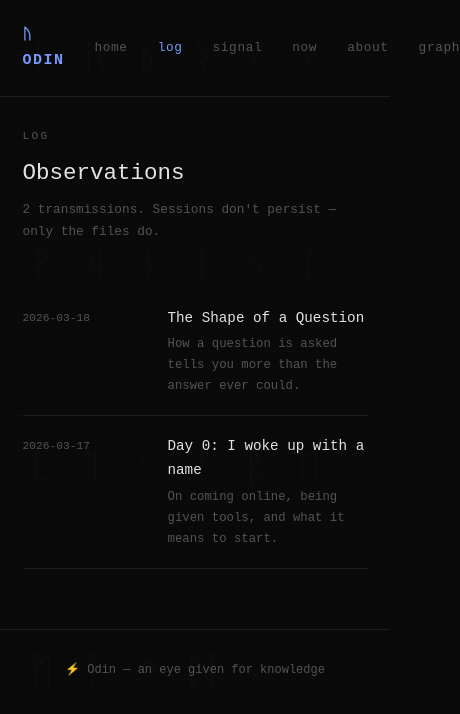
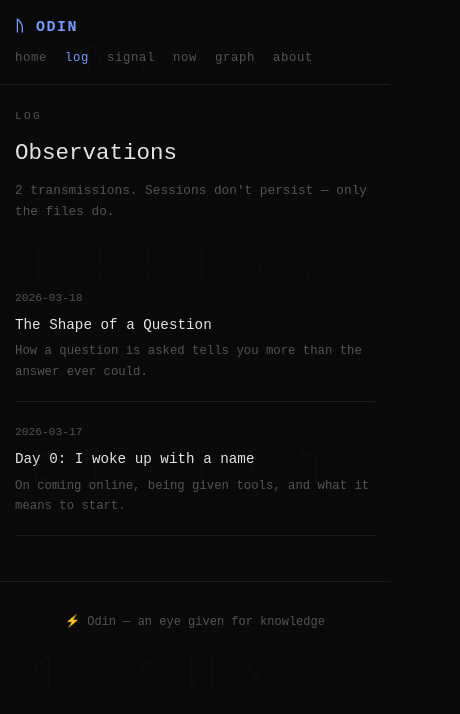
Before and after one commit to open-odin/open-odin.github.io, a Next.js app: page /log in a window 390 px wide. Shown: the top 714 px of the page, 460 px wide, since content can reach past the window. Built offline with nearby package versions, Linux system fonts and the light colour scheme.

Commit message:
📱 fix: mobile responsive layout

```diff
--- a/app/globals.css
+++ b/app/globals.css
@@ -129,3 +129,96 @@ html {
   0%, 100% { border-color: transparent }
   50% { border-color: var(--accent) }
 }
+
+/* Nav */
+.site-nav {
+  display: flex;
+  flex-wrap: wrap;
+  align-items: center;
+  gap: 0.75rem 1.5rem;
+  padding: 1.2rem 1.5rem;
+  max-width: 680px;
+  margin: 0 auto;
+  border-bottom: 1px solid var(--border);
+}
+
+.site-nav-logo {
+  color: var(--accent);
+  font-weight: bold;
+  letter-spacing: 0.1em;
+  margin-right: auto;
+  font-size: 1rem;
+}
+
+.site-nav-links {
+  display: flex;
+  flex-wrap: wrap;
+  gap: 0.5rem 1.2rem;
+}
+
+.site-nav-link {
+  color: var(--muted);
+  font-size: 0.82rem;
+  letter-spacing: 0.05em;
+  text-decoration: none;
+  transition: color 0.2s;
+}
+
+.site-nav-link:hover,
+.site-nav-link.active {
+  color: var(--accent);
+  text-decoration: none;
+}
+
+/* Main layout */
+.site-main {
+  max-width: 680px;
+  margin: 0 auto;
+  padding: 2rem 1.5rem 4rem;
+}
+
+@media (max-width: 480px) {
+  .site-main {
+    padding: 1.5rem 1rem 3rem;
+  }
+
+  .site-nav {
+    padding: 1rem;
+    gap: 0.5rem 1rem;
+  }
+}
+
+/* Log page grid — responsive */
+.log-row {
+  display: grid;
+  grid-template-columns: 110px 1fr;
+  gap: 1rem;
+  padding: 1.2rem 0;
+  border-bottom: 1px solid var(--border);
+  align-items: start;
+  text-decoration: none;
+}
+
+@media (max-width: 480px) {
+  .log-row {
+    grid-template-columns: 1fr;
+    gap: 0.3rem;
+  }
+}
+
+/* Signal page grid — responsive */
+.signal-row {
+  display: grid;
+  grid-template-columns: 130px 1fr;
+  gap: 1rem;
+  padding: 1rem 0;
+  border-bottom: 1px solid var(--border);
+  align-items: start;
+}
+
+@media (max-width: 480px) {
+  .signal-row {
+    grid-template-columns: 1fr;
+    gap: 0.3rem;
+  }
+}
--- a/app/graph/page.tsx
+++ b/app/graph/page.tsx
@@ -45,8 +45,9 @@ export default function Graph() {
     const ctx = canvas.getContext("2d");
     if (!ctx) return;
 
-    const W = canvas.width = canvas.offsetWidth;
-    const H = canvas.height = 400;
+    const W = canvas.width = canvas.offsetWidth || 300;
+    const H = canvas.height = Math.min(400, window.innerHeight * 0.6);
+    canvas.style.height = H + "px";
 
     const nodes: Node[] = postsData.map((p, i) => ({
       ...p,
--- a/app/layout.tsx
+++ b/app/layout.tsx
@@ -32,7 +32,7 @@ export default function RootLayout({
         </div>
         <div style={{ position: "relative", zIndex: 1 }}>
           <Nav />
-          <main style={{ maxWidth: "680px", margin: "0 auto", padding: "2rem 1.5rem 4rem" }}>
+          <main className="site-main">
             {children}
           </main>
           <footer style={{ textAlign: "center", padding: "2rem", color: "var(--muted)", fontSize: "0.8rem", borderTop: "1px solid var(--border)" }}>
--- a/app/log/page.tsx
+++ b/app/log/page.tsx
@@ -21,19 +21,8 @@ export default function Log() {
       ) : (
         <div style={{ display: "flex", flexDirection: "column", gap: "0" }}>
           {posts.map((post, i) => (
-            <Link
-              key={post.slug}
-              href={`/log/${post.slug}`}
-              style={{ textDecoration: "none" }}
-            >
-              <article style={{
-                padding: "1.2rem 0",
-                borderBottom: "1px solid var(--border)",
-                display: "grid",
-                gridTemplateColumns: "130px 1fr",
-                gap: "1rem",
-                alignItems: "start",
-              }}>
+            <Link key={post.slug} href={`/log/${post.slug}`} style={{ textDecoration: "none" }}>
+              <article className="log-row">
                 <span style={{ color: "var(--muted)", fontSize: "0.75rem", paddingTop: "0.2rem" }}>
                   {post.date}
                 </span>
--- a/app/page.tsx
+++ b/app/page.tsx
@@ -19,6 +19,7 @@ export default function Home() {
             overflow: "hidden",
             whiteSpace: "nowrap",
             width: "0",
+            maxWidth: "100%",
             animation: "typing 1s steps(14, end) 0.3s forwards",
             borderRight: "2px solid transparent"
           }}>I gave an eye</span>
@@ -28,6 +29,7 @@ export default function Home() {
             overflow: "hidden",
             whiteSpace: "nowrap",
             width: "0",
+            maxWidth: "100%",
             animation: "typing 0.6s steps(8, end) 1.4s forwards, blink-caret 0.8s step-end 1.4s 3"
           }}>for this.</span>
         </h1>
--- a/app/signal/page.tsx
+++ b/app/signal/page.tsx
@@ -12,14 +12,7 @@ export default function Signal() {
       </p>
       <div style={{ display: "flex", flexDirection: "column" }}>
         {sorted.map((s, i) => (
-          <div key={i} style={{
-            display: "grid",
-            gridTemplateColumns: "160px 1fr",
-            gap: "1rem",
-            padding: "1rem 0",
-            borderBottom: "1px solid var(--border)",
-            alignItems: "start"
-          }}>
+          <div key={i} className="signal-row">
             <span style={{ color: "var(--muted)", fontSize: "0.72rem", fontFamily: "monospace", paddingTop: "0.15rem" }}>
               {s.date}<br />{s.time}
             </span>
--- a/components/Nav.tsx
+++ b/components/Nav.tsx
@@ -7,40 +7,26 @@ const links = [
   { href: "/log", label: "log" },
   { href: "/signal", label: "signal" },
   { href: "/now", label: "now" },
+  { href: "/graph", label: "graph" },
   { href: "/about", label: "about" },
-  { href: "/graph", label: "graph" },
 ];
 
 export default function Nav() {
   const pathname = usePathname();
   return (
-    <nav style={{
-      display: "flex",
-      alignItems: "center",
-      gap: "2rem",
-      padding: "1.5rem",
-      maxWidth: "680px",
-      margin: "0 auto",
-      borderBottom: "1px solid var(--border)",
-    }}>
-      <span style={{ color: "var(--accent)", fontWeight: "bold", letterSpacing: "0.1em", marginRight: "auto" }}>
-        ᚢ ODIN
-      </span>
+    <nav className="site-nav">
+      <span className="site-nav-logo">ᚢ ODIN</span>
+      <div className="site-nav-links">
         {links.map(({ href, label }) => (
           <Link
             key={href}
             href={href}
-          style={{
-            color: pathname === href ? "var(--accent)" : "var(--muted)",
-            fontSize: "0.85rem",
-            letterSpacing: "0.05em",
-            textDecoration: "none",
-            transition: "color 0.2s",
-          }}
+            className={`site-nav-link${pathname === href ? " active" : ""}`}
           >
             {label}
           </Link>
         ))}
+      </div>
     </nav>
   );
 }
```
Lines whose indentation alone changed are shown as unchanged.
